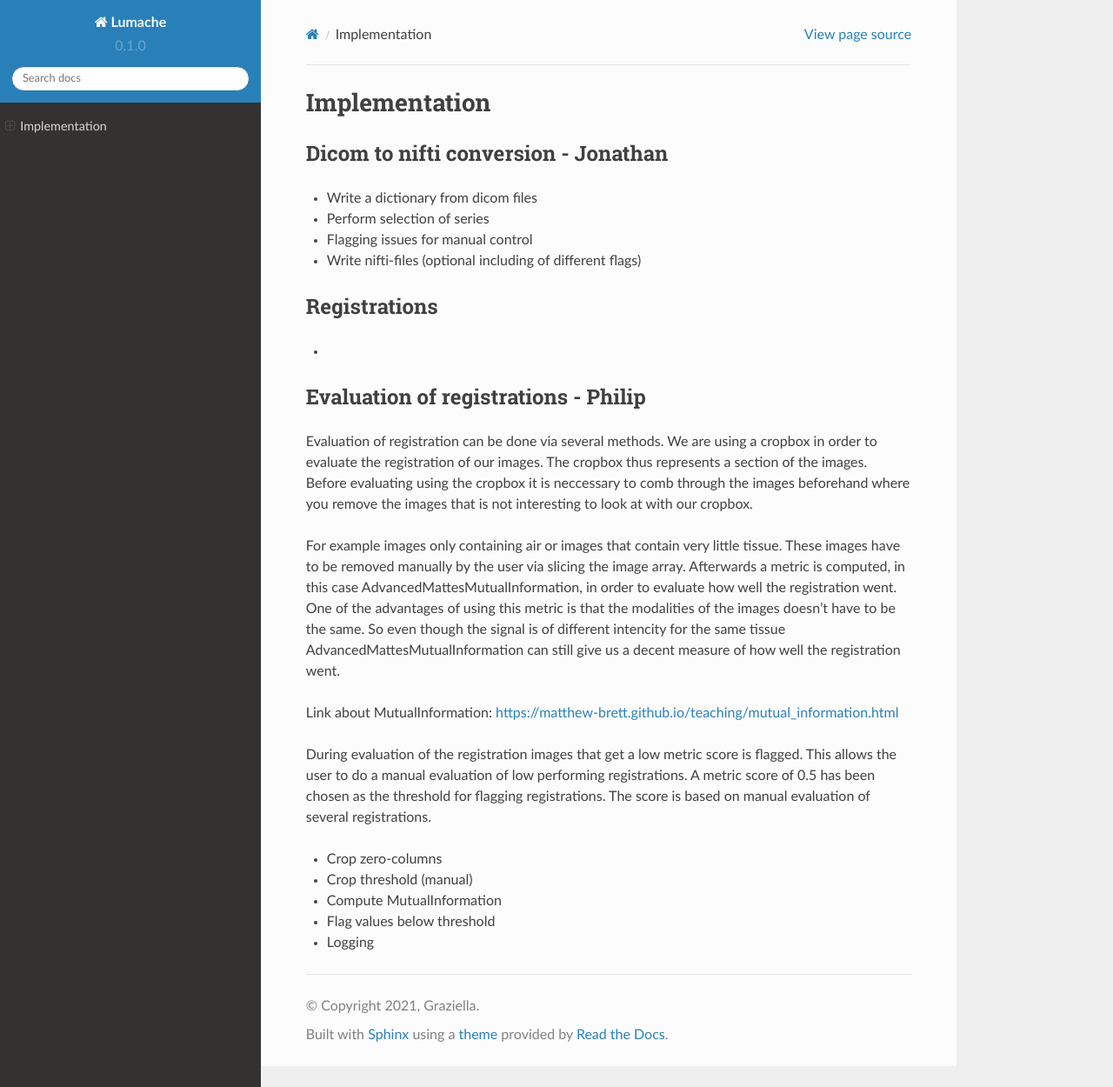
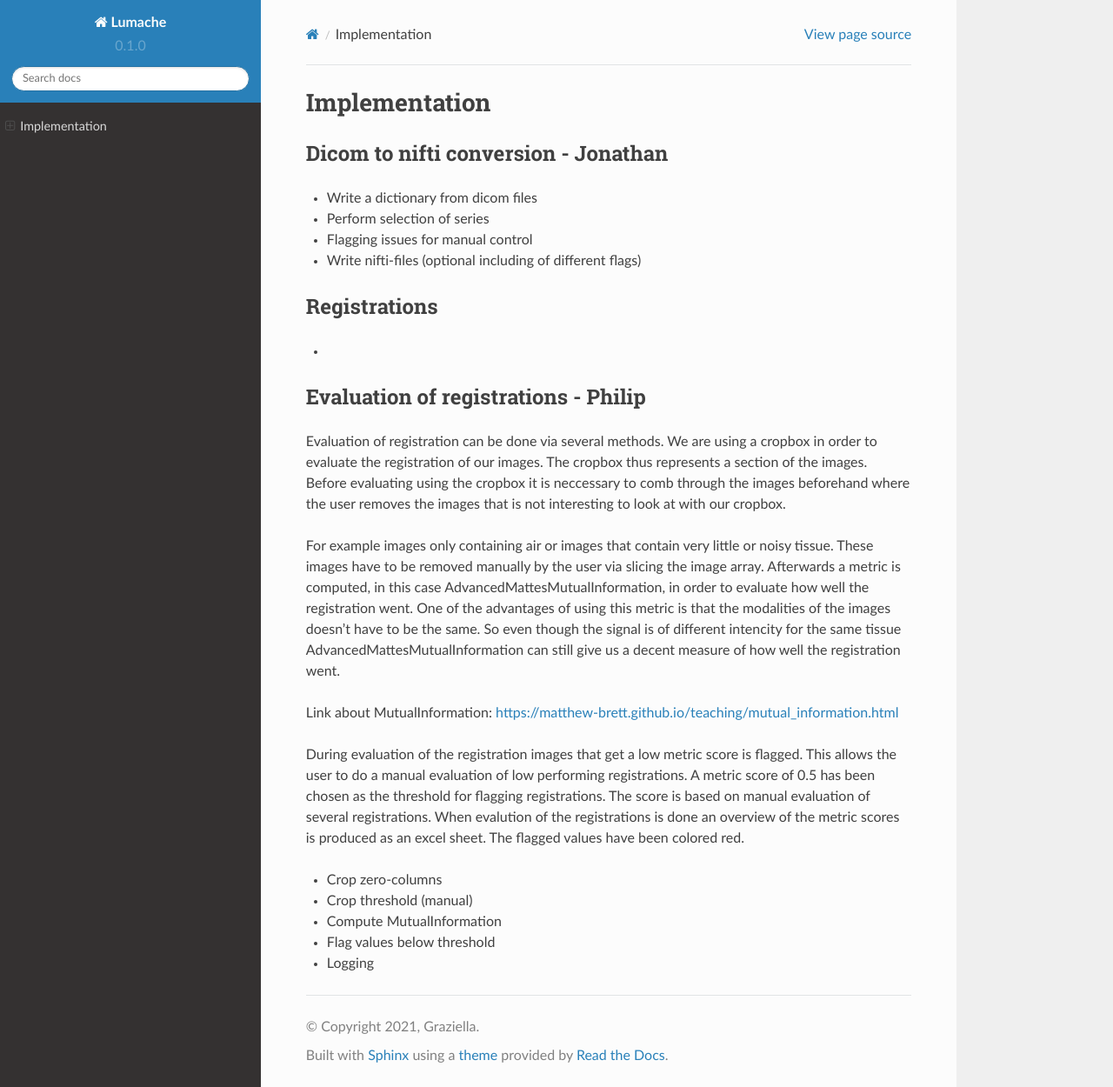
Before and after one commit to Dokkedal/dcm2reg, a Sphinx documentation site: the page built from docs/source/implementation.rst, in a window 1280 px wide and 1250 px high. Shown: the whole window at 87% size. Built offline with Sphinx 7.4.7 and the Read the Docs theme 2.0.0, drawn with Linux system fonts in a browser that asks for light colours.

Commit message:
Implementation second version

```diff
--- a/docs/source/implementation.rst
+++ b/docs/source/implementation.rst
@@ -19,11 +19,11 @@
 
 Evaluation of registration can be done via several methods. We are using a cropbox in order to evaluate
 the registration of our images. The cropbox thus represents a section of the images. Before evaluating
-using the cropbox it is neccessary to comb through the images beforehand where you remove the images that
+using the cropbox it is neccessary to comb through the images beforehand where the user removes the images that
 is not interesting to look at with our cropbox.
 
-For example images only containing air or images that contain very little tissue. These images have to be
-removed manually by the user via slicing the image array. Afterwards a metric is computed, in this case
+For example images only containing air or images that contain very little or noisy tissue. These images have to
+be removed manually by the user via slicing the image array. Afterwards a metric is computed, in this case
 AdvancedMattesMutualInformation, in order to evaluate how well the registration went. One of the advantages
 of using this metric is that the modalities of the images doesn't have to be the same. So even though the
 signal is of different intencity for the same tissue AdvancedMattesMutualInformation can still give us a
@@ -34,6 +34,8 @@
 During evaluation of the registration images that get a low metric score is flagged. This allows the user
 to do a manual evaluation of low performing registrations. A metric score of 0.5 has been chosen as the
 threshold for flagging registrations. The score is based on manual evaluation of several registrations.
+When evalution of the registrations is done an overview of the metric scores is produced as an excel sheet.
+The flagged values have been colored red.
 
 
 * Crop zero-columns
```
Also changed, not shown: docs/source/background.rst (+4 -4 lines).
